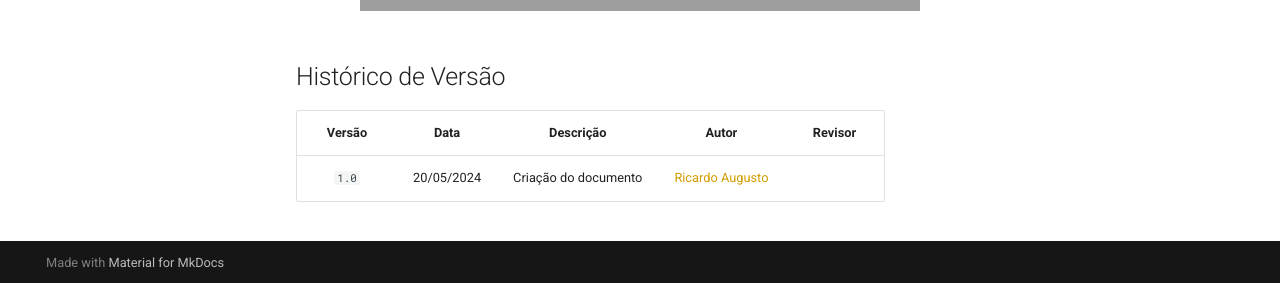
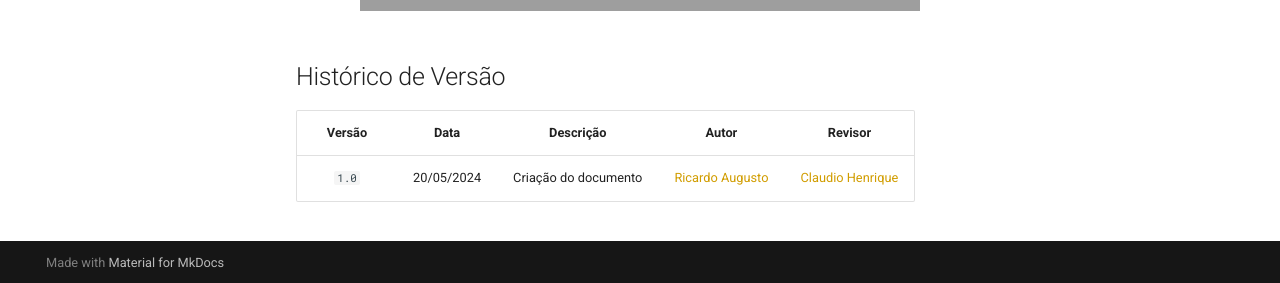
Before and after one commit to Requisitos-de-Software/2024.1-Serasa, an MkDocs documentation site: the page built from docs/atas/ata4.md, in a window 1280 px wide and 900 px high, scrolled down 1268 px. Shown: the part 614-897 px from the top of the window. Built offline with MkDocs 1.6.1 and Material for MkDocs 9.7.7, drawn with Linux system fonts in a browser that asks for light colours; comment, search, counter and statistics services are not loaded; grey boxes are pictures that could not be loaded.

Commit message:
Update revisor ata4.md

```diff
--- a/docs/atas/ata4.md
+++ b/docs/atas/ata4.md
@@ -60,7 +60,7 @@ Os requisitos 5, 6 e 7 não foram elicitados pelas técnicas utilizadas pelo gru
 
 | Versão | Data | Descrição | Autor | Revisor
 |:-:|:-:|:-:|:-:|:-:|
-|`1.0`| 20/05/2024 | Criação do documento| [Ricardo Augusto][RicardoGH] |  |
+|`1.0`| 20/05/2024 | Criação do documento| [Ricardo Augusto][RicardoGH] | [Claudio Henrique][ClaudioGH] |
 
 [ClaudioGH]: https://github.com/claudiohsc
 [DaniloGH]: https://github.com/Danilo-Carvalho-Antunes
```
